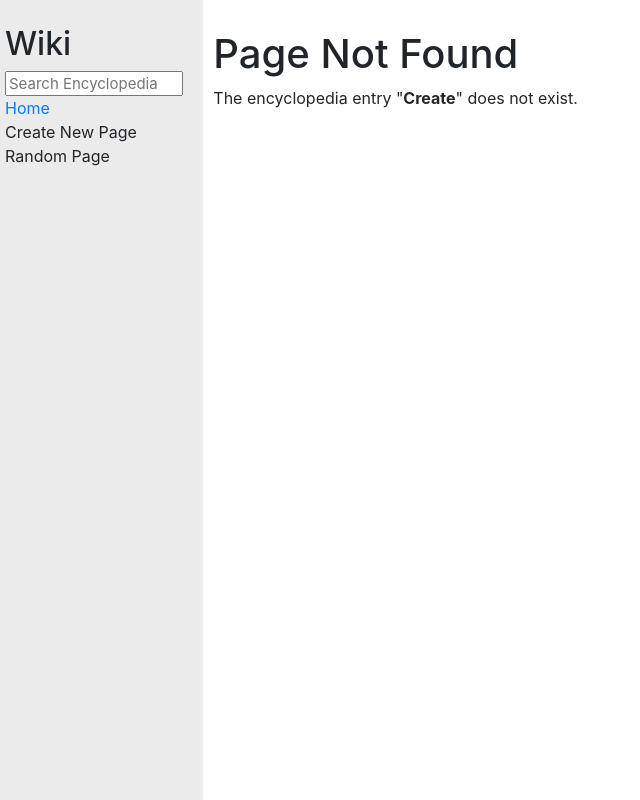
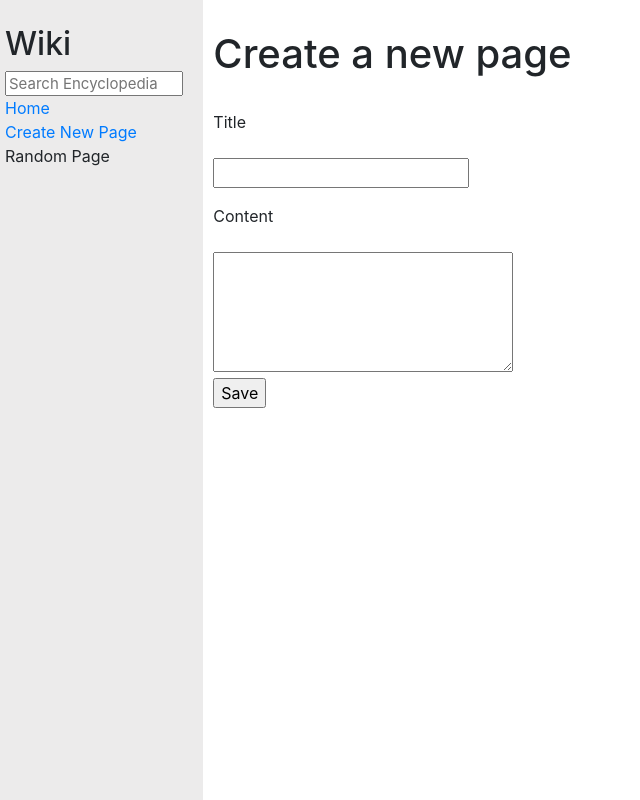
Before and after one commit to soycyrax/WIki, a Django app: page /wiki/create/ in a window 1280 px wide. Shown: the whole page, without its empty margins (0-640 px from the left). Run offline with Django 3.2, Linux system fonts and the light colour scheme; some libraries are stand-ins or nearby versions.

Commit message:
Created 'Create New Page' option

```diff
--- a/encyclopedia/static/encyclopedia/styles.css
+++ b/encyclopedia/static/encyclopedia/styles.css
@@ -35,4 +35,10 @@ textarea {
 
 .sidebar h2 {
     margin-top: 5px;
+
 }
+
+#content {
+    width: 300px !important;  /* shrink width */
+    height: 120px !important;  /* shrink height */
+}
--- /dev/null
+++ b/encyclopedia/templates/encyclopedia/create.html
@@ -0,0 +1,14 @@
+{% extends "encyclopedia/layout.html" %}
+
+{% block body %}
+
+<h1>Create a new page</h1>
+<br>
+
+<form action="{% url 'create' %}" method="get">
+    <p><label>Title</label></p><p><input type="text" name="page_name"></p>
+    <P><label>Content</label></P><textarea id="content" name="page_body" rows="5" cols="50"></textarea><br>
+    <P><input type="submit" value="Save"></P>
+</form>
+
+{% endblock %}
--- a/encyclopedia/templates/encyclopedia/layout.html
+++ b/encyclopedia/templates/encyclopedia/layout.html
@@ -20,7 +20,7 @@
                     <a href="{% url 'index' %}">Home</a>
                 </div>
                 <div>
-                    Create New Page
+                    <a href="{% url 'create' %}">Create New Page</a>
                 </div>
                 <div>
                     Random Page
--- a/encyclopedia/templates/encyclopedia/search.html
+++ b/encyclopedia/templates/encyclopedia/search.html
@@ -1,7 +1,7 @@
 {% extends "encyclopedia/layout.html" %}
 
 {% block body %}
-<h2>Results for "{{ query }}"</h2>
+<h1>Results for "{{ query }}"</h1>
 
 {% if results %}
 <ul>
--- a/encyclopedia/urls.py
+++ b/encyclopedia/urls.py
@@ -5,5 +5,6 @@ from . import views
 urlpatterns = [
     path("wiki/", views.index, name="index"),
     path("wiki/search/", views.search, name = "search"),
+    path("wiki/create/", views.create_new_page, name="create"),
     path("wiki/<str:title>/", views.get_data, name="title")
 ]
--- a/encyclopedia/views.py
+++ b/encyclopedia/views.py
@@ -42,15 +42,31 @@ def search(request):
     query = request.GET.get("q", "").strip()
     entries = util.list_entries()
 
-    # 1️⃣ Exact match → go to page
+    # Exact match → go to page
     for entry in entries:
         if entry.lower() == query.lower():
             return HttpResponseRedirect(reverse("title", args=[entry]))
 
-    # 2️⃣ Substring results
+    # Substring results
     results = [entry for entry in entries if query.lower() in entry.lower()]
 
     return render(request, "encyclopedia/search.html", {
         "query": query,
         "results": results
     })
+
+def create_new_page(request):
+    title = request.GET.get("page_name","").strip()
+    entries = util.list_entries()
+
+    results = [entry for entry in entries if entry.lower() == title.lower()]
+
+    if results:
+        return render(request, "encyclopedia/error_existingentry.html", {
+            "title": title
+        })
+
+    return render(request, "encyclopedia/create.html", {
+        "title":title,
+        "results": results
+    })
```
Also changed, not shown: encyclopedia/templates/encyclopedia/error_existingentry.html (added, +10 -0 lines).
